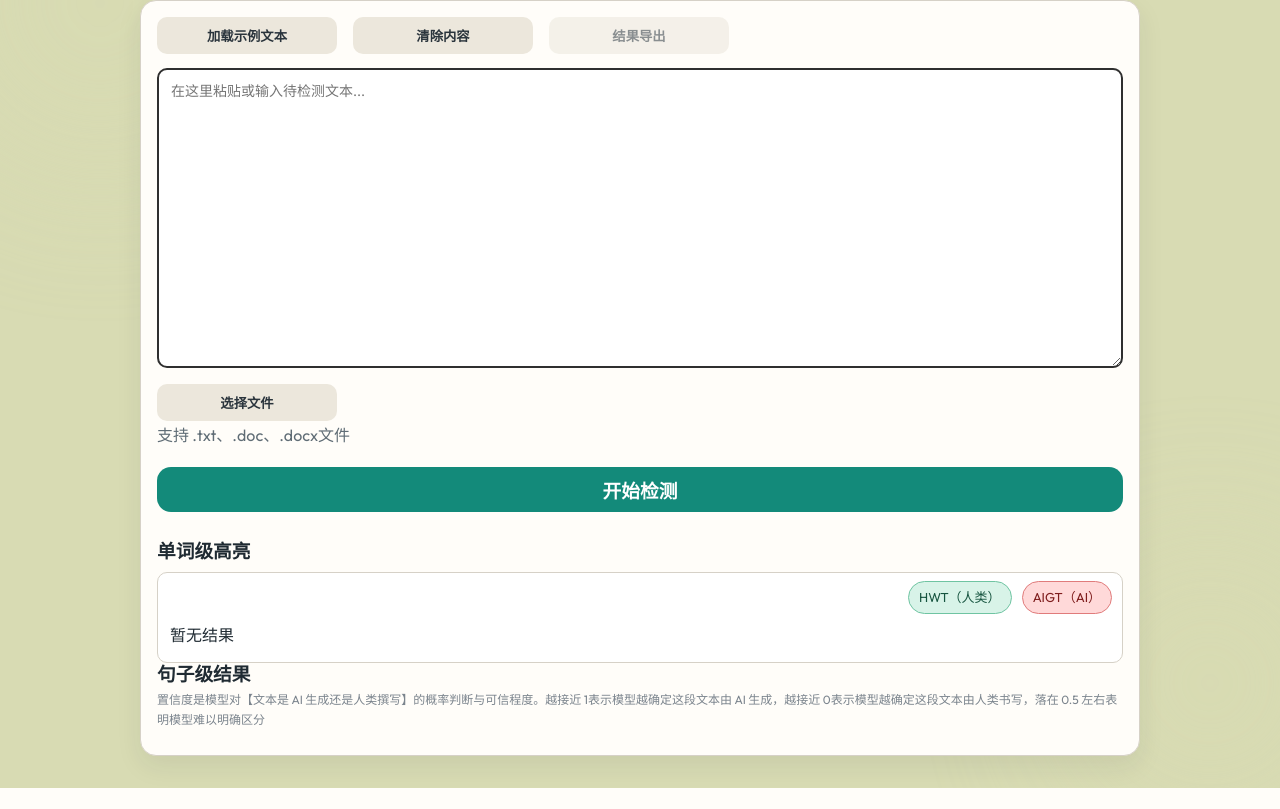
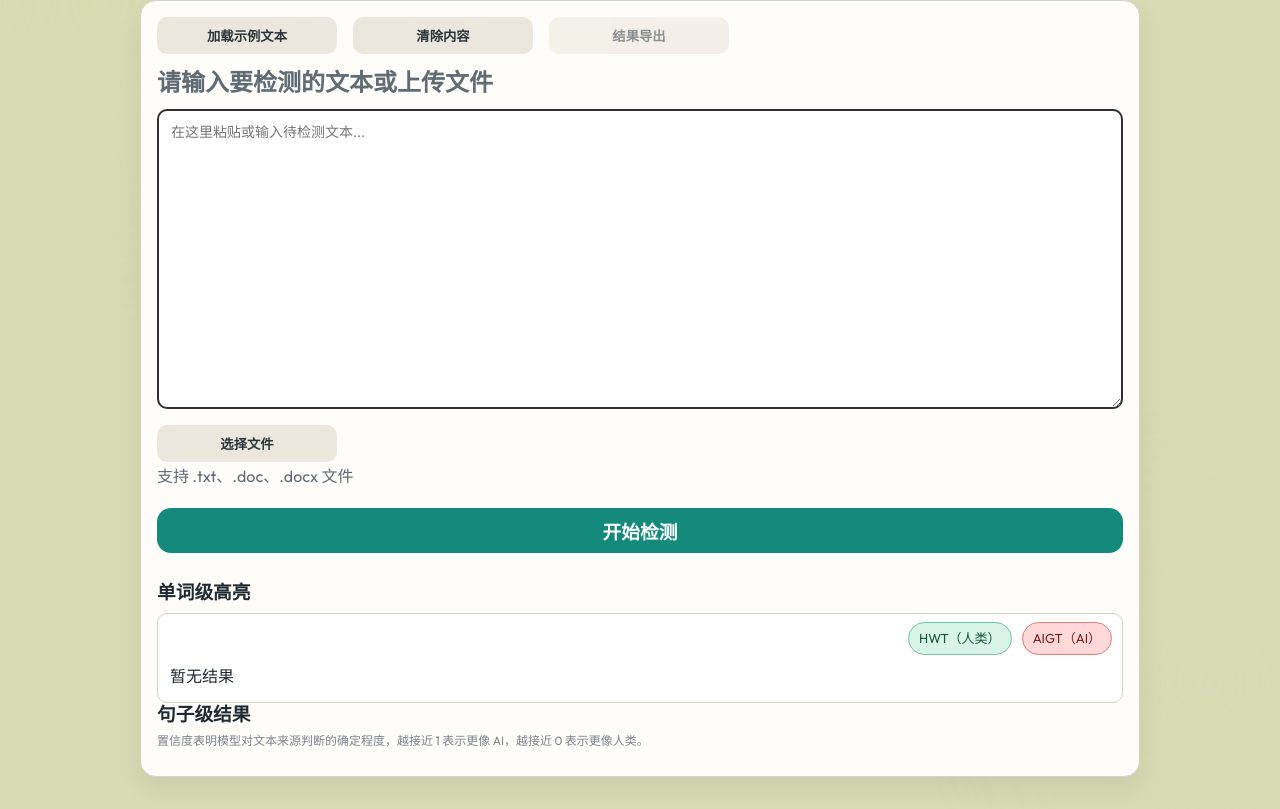
Before and after one commit to lyq9797/aigc_web, a FastAPI app: page /detect in a window 1280 px wide. Shown: the part 77-886 px from the top of the page. Before the commit the page ends 865 px from the top, so only its background shows below. Run offline with FastAPI, Linux system fonts and the light colour scheme.

Commit message:
检测页面模板

```diff
--- a/app/templates/detect.html
+++ b/app/templates/detect.html
@@ -4,26 +4,26 @@
   <meta charset="UTF-8" />
   <meta name="viewport" content="width=device-width, initial-scale=1.0" />
   <title>文本检测 - AI 文本检测系统</title>
-  <link rel="stylesheet" href="/static/styles.css?v=20260420-1" />
+  <link rel="stylesheet" href="/static/styles.css?v=20260420-2" />
 </head>
 <body>
   <div class="bg-shape bg-one"></div>
   <div class="bg-shape bg-two"></div>
 
-  <header class="topbar centered-topbar">
+  <header class="topbar centered-topbar" role="banner">
     <h1>AI 文本检测系统</h1>
-    <div class="user-panel">
-      <span id="currentUser" class="muted"></span>
-      <button id="goHistoryBtn" class="ghost">查看历史记录</button>
-      <button id="logoutBtn" class="ghost">退出登录</button>
-    </div>
+    <nav class="user-panel" aria-label="用户操作">
+      <span id="currentUser" class="muted" aria-live="polite"></span>
+      <button id="goHistoryBtn" class="ghost" type="button">查看历史记录</button>
+      <button id="logoutBtn" class="ghost" type="button">退出登录</button>
+    </nav>
   </header>
 
-  <main class="layout-single">
-    <section class="card detect-card-full">
+  <main class="layout-single" role="main">
+    <section class="card detect-card-full" aria-labelledby="detectTitle">
       <div class="control-row">
-        <button id="sampleBtn" class="ghost">加载示例文本</button>
-        <button id="clearBtn" class="ghost">清除内容</button>
+        <button id="sampleBtn" class="ghost" type="button">加载示例文本</button>
+        <button id="clearBtn" class="ghost" type="button">清除内容</button>
         <div class="export-control-wrap">
           <button id="exportDetectBtn" class="ghost export-trigger" type="button" disabled>结果导出</button>
           <div id="exportDetectMenu" class="export-menu hidden" aria-hidden="true">
@@ -36,20 +36,21 @@
         </div>
       </div>
 
+      <h2 id="detectTitle" class="muted">请输入要检测的文本或上传文件</h2>
       <textarea id="inputText" rows="10" placeholder="在这里粘贴或输入待检测文本..."></textarea>
 
       <div class="file-row">
-        <input id="fileInput" class="hidden-file-input" type="file" accept=".txt,.docx,.doc" />
+        <input id="fileInput" class="hidden-file-input" type="file" accept=".txt,.docx,.doc" aria-label="上传检测文件" />
         <button id="fileSelectBtn" class="ghost" type="button">选择文件</button>
         <span id="selectedFileName" class="selected-file-name" aria-live="polite"></span>
       </div>
-      <div id="fileInfo" class="file-info muted">支持 .txt、.doc、.docx文件</div>
+      <div id="fileInfo" class="file-info muted">支持 .txt、.doc、.docx 文件</div>
 
-      <button id="detectBtn" class="primary big detect-action-btn">开始检测</button>
-      <p id="detectMsg" class="msg"></p>
+      <button id="detectBtn" class="primary big detect-action-btn" type="button">开始检测</button>
+      <p id="detectMsg" class="msg" aria-live="polite"></p>
 
       <h3>单词级高亮</h3>
-      <div id="wordHighlight" class="highlight-box highlight-box-with-legend">
+      <div id="wordHighlight" class="highlight-box highlight-box-with-legend" aria-live="polite">
         <div class="word-legend legend-floating" aria-label="单词级标签图例">
           <span class="legend-item legend-human">HWT（人类）</span>
           <span class="legend-item legend-ai">AIGT（AI）</span>
@@ -58,12 +59,12 @@
       </div>
 
       <h3>句子级结果</h3>
-      <p class="sentence-help-text">置信度是模型对【文本是 AI 生成还是人类撰写】的概率判断与可信程度。越接近 1表示模型越确定这段文本由 AI 生成，越接近 0表示模型越确定这段文本由人类书写，落在 0.5 左右表明模型难以明确区分</p>
+      <p class="sentence-help-text">置信度表明模型对文本来源判断的确定程度，越接近 1 表示更像 AI，越接近 0 表示更像人类。</p>
       <div id="sentenceList" class="sentence-list"></div>
     </section>
   </main>
 
-  <script src="/static/common.js?v=20260417-3"></script>
-  <script src="/static/detect.js?v=20260420-1"></script>
+  <script src="/static/common.js?v=20260417-4"></script>
+  <script src="/static/detect.js?v=20260420-2"></script>
 </body>
 </html>
```
